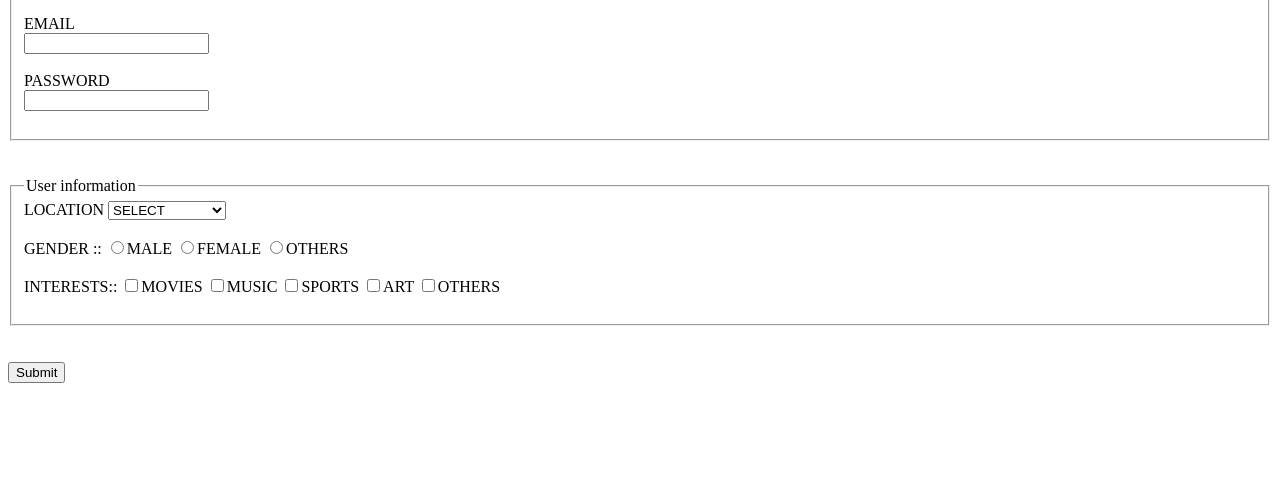
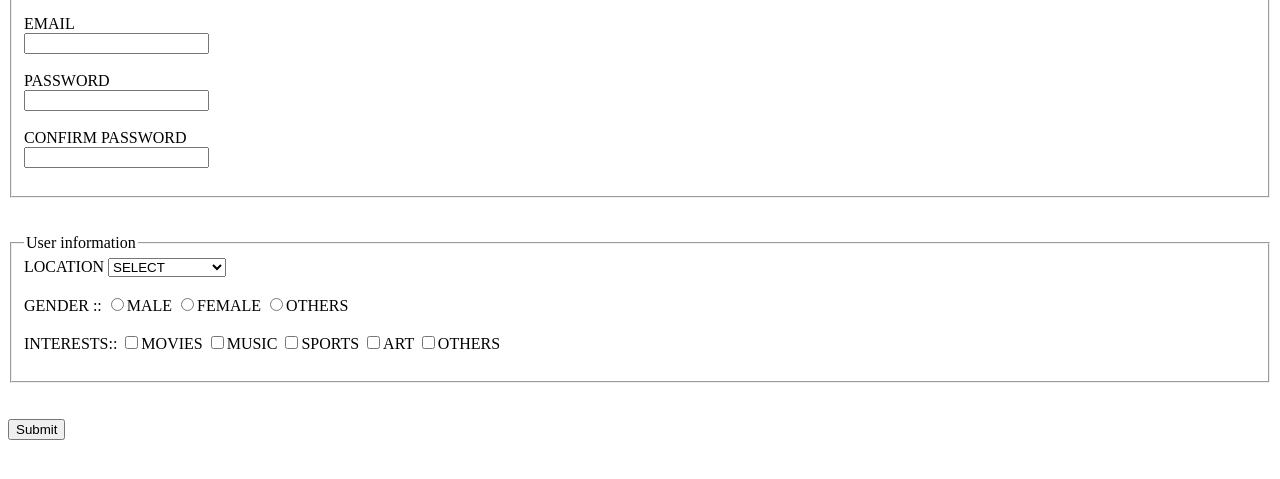
Before and after one commit to bhoinishant/Registeration_Form, a plain HTML site: page index.html in a window 1280 px wide. Shown: the part 145-624 px from the top of the page. Drawn offline with Linux system fonts and the light colour scheme.

Commit message:
Update index.html

```diff
--- a/index.html
+++ b/index.html
@@ -18,6 +18,10 @@
 
 		<label>PASSWORD</label><br>
 	<input type="password" name="password">
+	<br><br>
+
+		<label>CONFIRM PASSWORD</label><br>
+	<input type="password" name="confirm password">
 	<br><br>
 </fieldset>
 <br>
```
